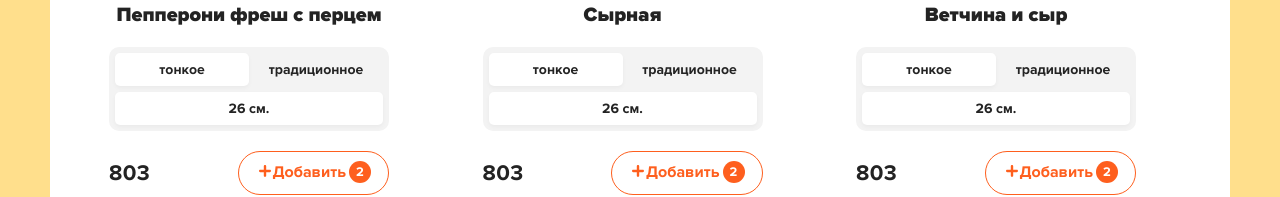
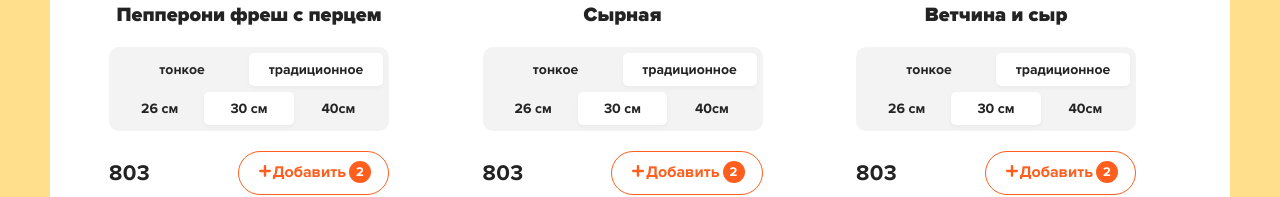
Before and after one commit to magistr25/react-pizza-shop, a React (Create React App) app: page / in a window 1280 px wide. Shown: the part 565-762 px from the top of the page. Built offline with nearby package versions, Linux system fonts and the light colour scheme.

Commit message:
Переключение по клику(тонкое/толстое,26см/30см/40см).

```diff
--- a/src/components/PizzaBlock.jsx
+++ b/src/components/PizzaBlock.jsx
@@ -1,6 +1,19 @@
-import React from 'react';
+import React, {useState} from 'react';
 
 const PizzaBlock = ({imageUrl, name, sizes, price, category, rating}) => {
+    const typeNames = ['тонкое', 'традиционное'];
+    const sizeNames = ['26 см', '30 см', '40см'];
+
+    const [activeType, setActiveType] = useState(1);
+    const [activeSize, setActiveSize] = useState(1);
+
+    const onSelectType = (index)=>{
+        setActiveType(index);
+    }
+    const onSelectSize = (index)=>{
+        setActiveSize(index);
+    }
+
     return (
         <div className="pizza-block">
             <img
@@ -11,13 +24,29 @@ const PizzaBlock = ({imageUrl, name, sizes, price, category, rating}) => {
             <h4 className="pizza-block__title">{name}</h4>
             <div className="pizza-block__selector">
                 <ul>
-                    <li className="active">тонкое</li>
-                    <li>традиционное</li>
+                    {typeNames.map((type, index) => (
+                        <li
+                            key={type}
+                            onClick={() => onSelectType(index)}
+                            className={activeType === index ? 'active' : ''}
+                        >
+                            {type}
+                        </li>
+                    ))}
                 </ul>
+
                 <ul>
-                    <li className="active">26 см.
-                    </li>
+                    {sizeNames.map((size, index) => (
+                        <li
+                            key={size}
+                            onClick={() => onSelectSize(index)}
+                            className={activeSize === index ? 'active' : ''}
+                        >
+                            {size}
+                        </li>
+                    ))}
                 </ul>
+
             </div>
             <div className="pizza-block__bottom">
                 <div className="pizza-block__price">{price}</div>
```
